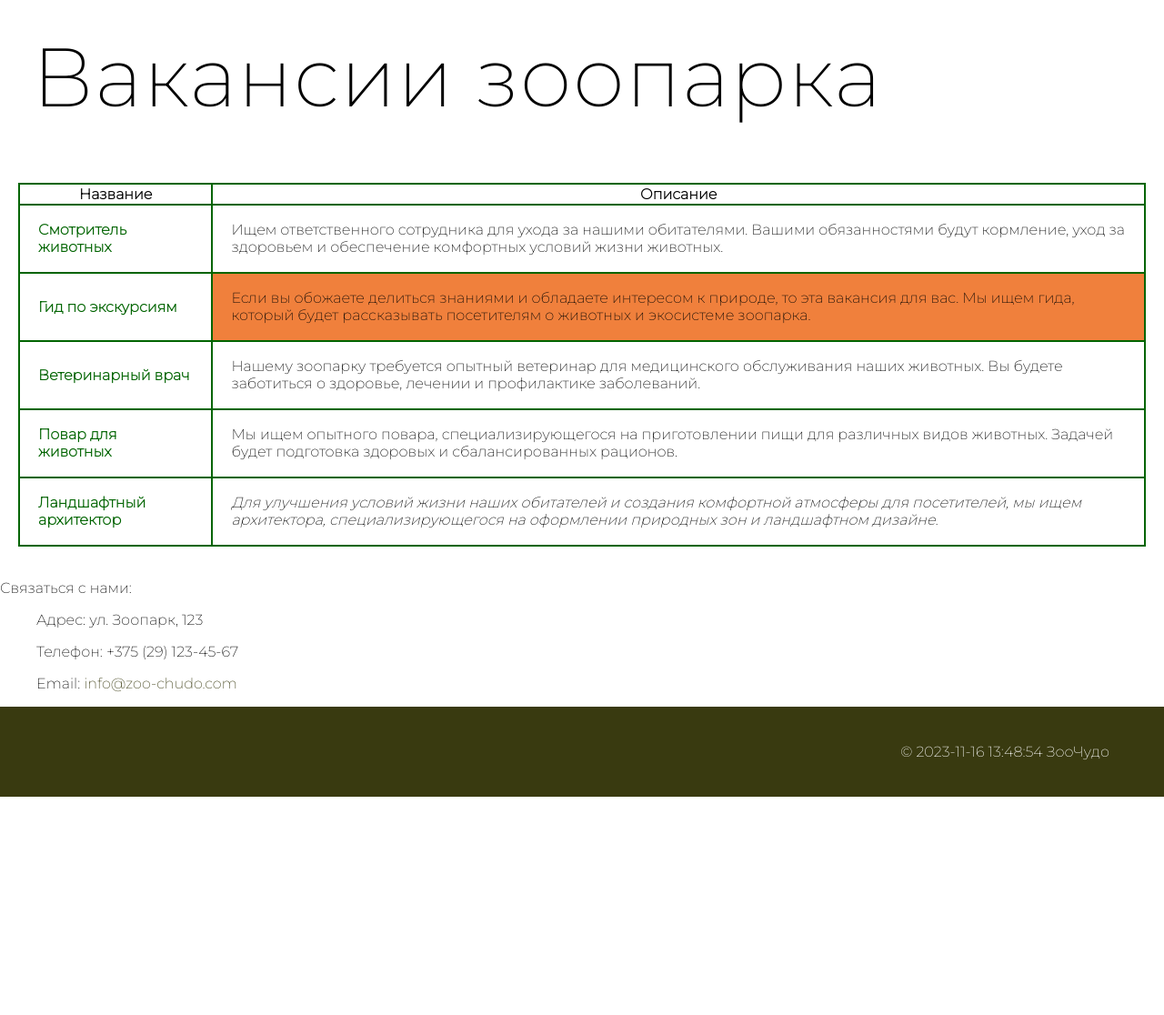
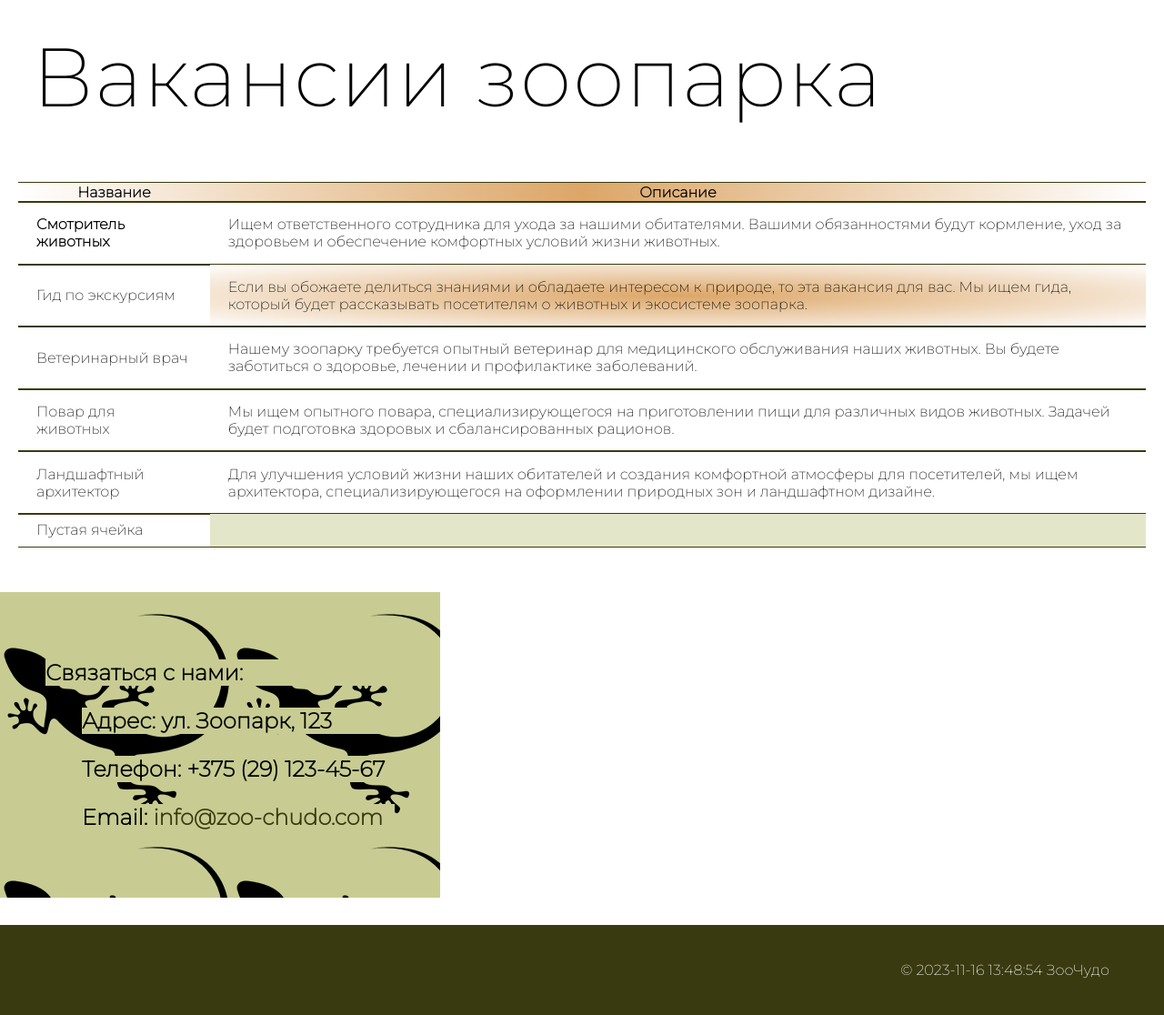
Before and after one commit to AndreichukVladlena/python-django-web-app, a Django app: page /job_vacancies in a window 1280 px wide; the page is wider, and only the part inside the window is pictured. Shown: the part 152-1268 px from the top of that part at 91% size. Before the commit the page ends 1028 px from the top of that part, so only its background shows below. Run offline with Django 4.2, Linux system fonts and the light colour scheme; a user stored in the database is signed in; data comes from the database, SQL or seed files in the repository.

Commit message:
styles added

```diff
--- a/static/style.css
+++ b/static/style.css
@@ -145,20 +145,9 @@ select, input{
     align-items: start;
 }
 
-/*.animal-details * {*/
-/*    justify-content: left;*/
-/*    align-items: start;*/
-/*}*/
-
 .animal-details img{
     width: 70%;
 }
-/*.animal-details ul{*/
-/*    text-align: left;*/
-/*    width: 50%;*/
-/*    padding: 20px;*/
-/*}*/
-
 
 @keyframes icon-index {
     0% {
@@ -294,8 +283,8 @@ h3 + p {
 /* Общие стили для контейнера с купонами */
 .coupons {
     width: 90%; /* Ширина контейнера */
-    margin: 0 auto; /* Центрирование контейнера по горизонтали */
-    /*padding: 20px; !* Поля вокруг контейнера *!*/
+    margin-bottom: 20px;
+    margin-left: 20px;
     font-style: normal;
 }
 
@@ -304,17 +293,20 @@ h3 + p {
 }
 
 .coupons td img {
-    max-width: 100px; /* Максимальная ширина изображения */
+    width: 100px;
     padding-right: 20px;
 }
 
 .coupons td {
-    padding-left: 20px; /* Отступ слева для текстовой информации */
-    outline: 3px solid darkgreen;
+    padding-left: 20px;
+}
+
+.coupons tr{
+    box-shadow: 0 1px 0 #393a10ff, 0 -1px 0 #393a10ff;
 }
 
 .coupons .date {
-    color: darkgreen;
+    color: #393a10ff;
     text-decoration: underline;
 }
 
@@ -322,23 +314,39 @@ h3 + p {
     padding: 20px;
 }
 
+.vacancies tr {
+    box-shadow: 0 1px 0 #393a10ff, 0 -1px 0 #393a10ff;
+}
+
 .vacancies table{
+     border-collapse: collapse;
     height: 50vh;
 }
 
-.vacancies th{
-   outline: 2px solid darkgreen;
+.vacancies thead{
+   background-image: linear-gradient(to right, white, #dca667ff 50%, white);
 }
 
 .vacancies td{
     padding-right: 20px;
     padding-left: 20px;
-    outline: 2px solid darkgreen;
 }
 
-.vacancies tr td:first-child{
-    font-weight: bold;
-    color: darkgreen;
+/*flexbox*/
+
+.employees{
+    display: flex;
+    flex-wrap: wrap;
+    flex-direction: row;
+    justify-content: space-around;
+}
+
+.employees td{
+    width: 20vw;
+}
+
+.employees img{
+    width: 300px;
 }
 
 .error p{
@@ -348,7 +356,7 @@ h3 + p {
 
 .name_field {
     font-weight: bold;
-    color:darkgreen;
+    color:#393a10ff;
 }
 
 .employee_profile tr:last-child td:last-child{
@@ -376,7 +384,7 @@ h3 + p {
     font-size: xx-large;
 }
 
-.news-index{
+.news-index, .contacts{
     background-color: #c8cc92ff;
     margin: 30px;
     margin-left:0px;
@@ -389,9 +397,31 @@ h3 + p {
     padding-left: 40%;
 }
 
+.contacts{
+    width: 30%;
+    font-weight: bold;
+    font-size: x-large;
+    background-image: url("../media/logo.png");
+    background-color: #c8cc92ff;
+}
+
+.contacts dt, .contacts p{
+    background-color: #c8cc92ff;
+    background-image: none;
+    color: black;
+}
+
 .add-review:before{ content: "Нажмите, чтобы "}
 .add-review:after{ content: "! \1F60A"}
 
+figure{
+    float: left;
+    clear: left;
+}
+
+#desc li{
+    padding: 20px;
+}
 
 /* Посещенные ссылки */
 a:visited {
@@ -435,6 +465,20 @@ ul li:nth-child(3) {
     color: #f0803cff;
 }
 
+table td:empty{
+    background-color: #e4e6c9ff;
+    cursor: not-allowed;
+}
+
+th{
+    font-weight: bold;
+}
+
+td {
+  text-align: left; /* Горизонтальное выравнивание по центру */
+  vertical-align: middle; /* Вертикальное выравнивание по центру */
+}
+
 /* Первая ячейка в таблице */
 table tr:first-child td:first-child {
     font-weight: bold;
@@ -447,7 +491,7 @@ table tr:last-child td:last-child {
 
 /* n-я ячейка в таблице (например, вторая ячейка во второй строке) */
 table tr:nth-child(2) td:nth-child(2) {
-    background-color: #f0803cff;
+    background-image: radial-gradient(#dca667ff, white);
 }
 
 .bold{
--- a/zoo/templates/employees.html
+++ b/zoo/templates/employees.html
@@ -7,7 +7,8 @@
 {% endblock %}
 
 {% block content %}
-<ul>
+    <h1>Сотрудники зоопарка</h1>
+<ul class="employees">
 {% for employee in employees%}
  <table>
         <tr><td>
--- a/zoo/templates/job_vacancies.html
+++ b/zoo/templates/job_vacancies.html
@@ -23,10 +23,13 @@
                 <td>{{ vacancy.description }}</td>
             </tr>
             {% endfor %}
+            <tr><td>Пустая ячейка</td><td></td>
+            </tr>
         </tbody>
     </table>
 </div>
 
+<div class="contacts">
     <dl>
         <dt>Связаться с нами:</dt>
         <dd>
@@ -35,5 +38,6 @@
             <p>Email: <a href="mailto:info@zoo-chudo.com">info@zoo-chudo.com</a></p>
         </dd>
     </dl>
+</div>
 
 {% endblock %}
```
Also changed, not shown: zoo/templates/about.html (+7 -8 lines), media/logo.png.
